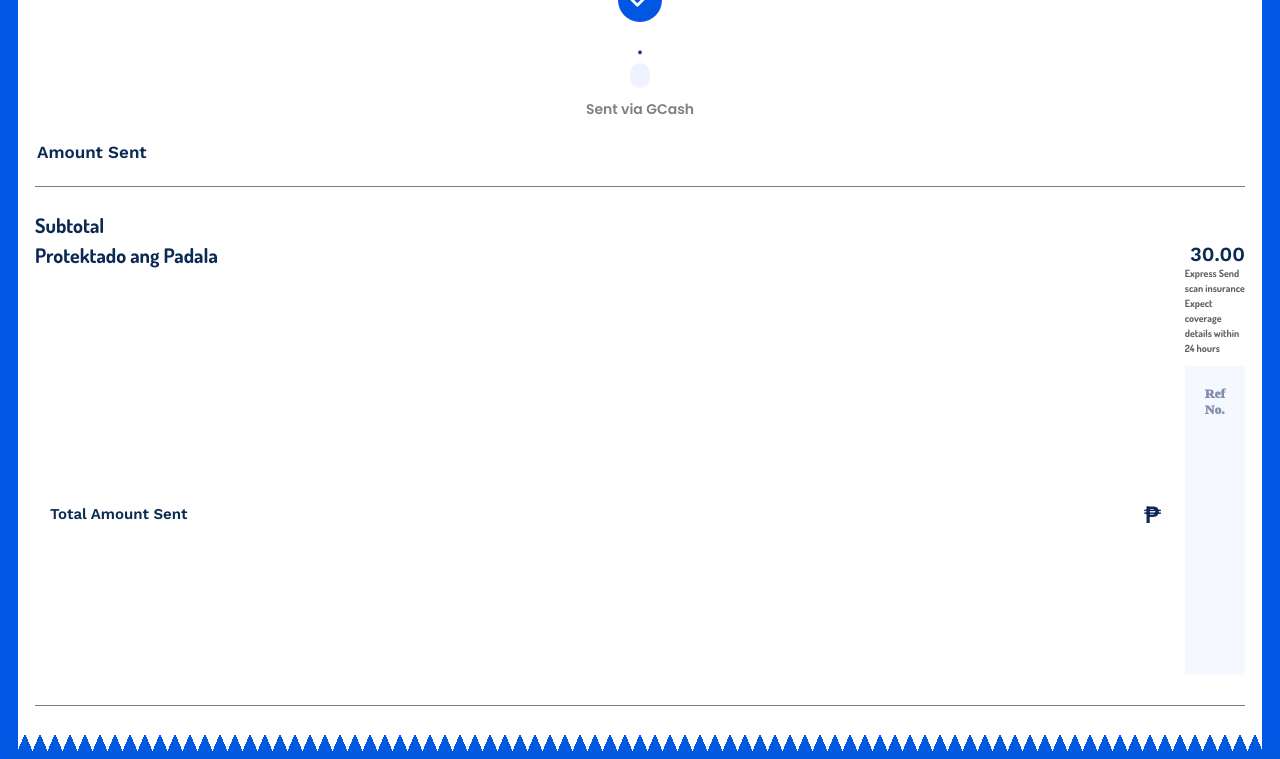
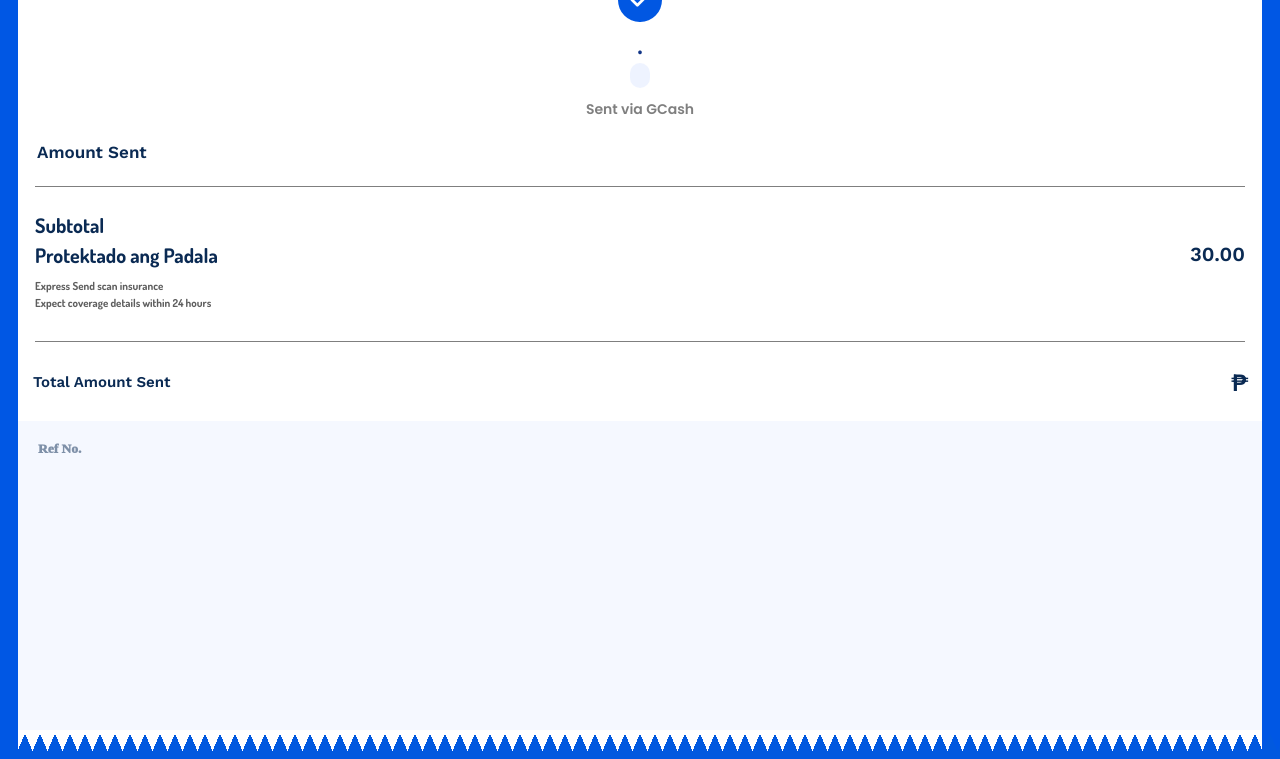
Before and after one commit to iamdavidyn/Gapp, a Django app: template gapp/templates/gslip.html in a window 1280 px wide. Shown: the part 101-860 px from the top of the page. Run offline with Django 5.2, Linux system fonts and the light colour scheme; the template is opened without the code that fills it, so the values that code supplies are empty; parts of the project's set-up code (start-up, migrations or seed data) failed here and were passed over; some libraries are stand-ins or nearby versions; some web fonts are replaced.

Commit message:
Modify font size and structure in gslip.html
Updated the font size in the tags section and adjusted HTML structure.

```diff
--- a/gapp/templates/gslip.html
+++ b/gapp/templates/gslip.html
@@ -531,11 +531,10 @@
                 Protektado ang Padala
             </div>
             <div class="amount">
-            <div class="amount" style="text-align: right;">
                 30.00
             </div>
             <div class="tags"
-                style="line-height: 1.5; font-family: 'Dosis', sans-serif; font-weight: 700; font-size: 10px; color: #000000a1;">
+                style="line-height: 1.5; font-family: 'Dosis', sans-serif; font-weight: 700; font-size: 11px; color: #000000a1;">
                 Express Send scan insurance <br>
                 Expect coverage details within 24 hours
             </div>
```
